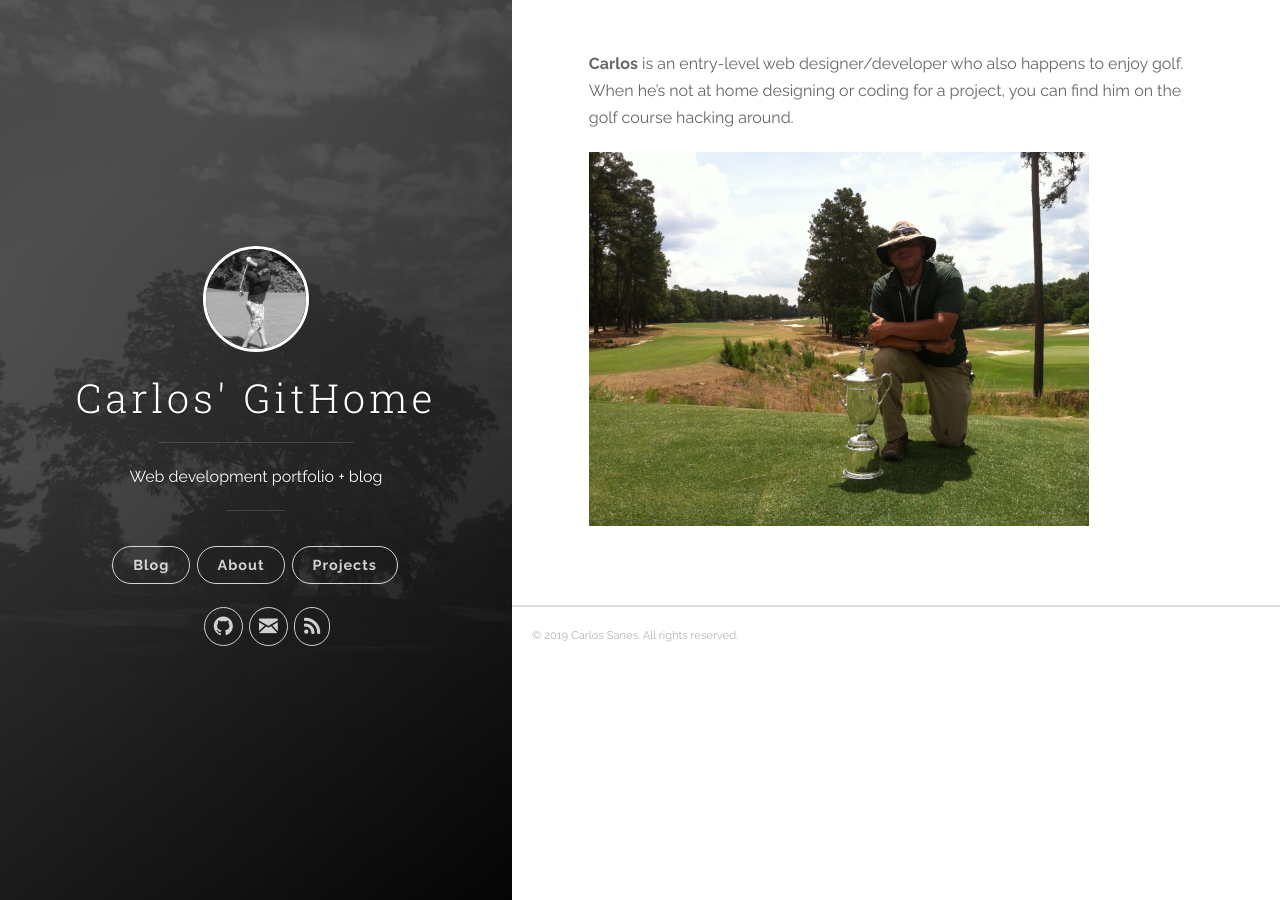
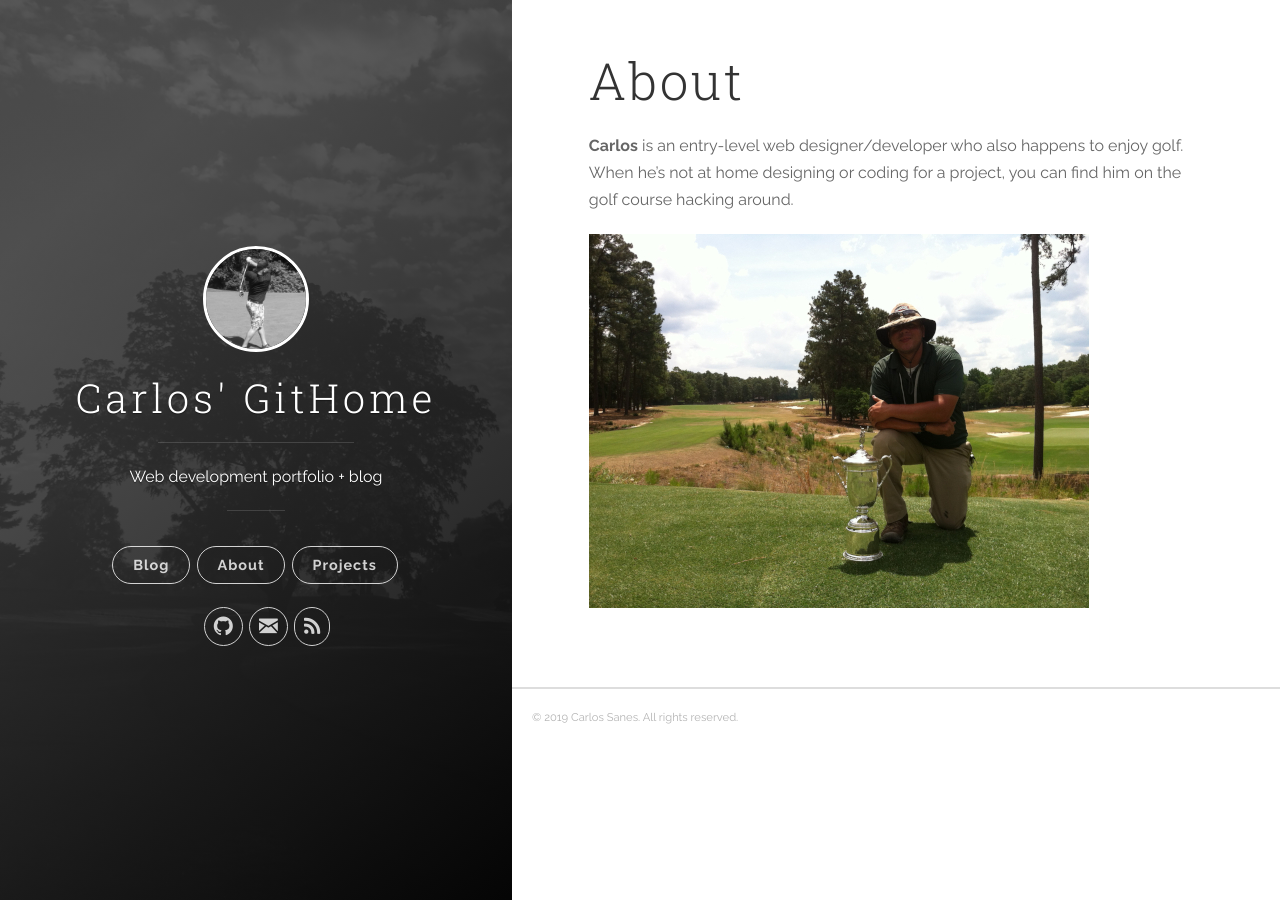
Before and after one commit to csanes/csanes.github.io, a Jekyll site: the page built from about.md, in a window 1280 px wide. Built offline with Jekyll 4.4.1, drawn with Linux system fonts in a browser that asks for light colours.

Commit message:
About H1 tag added.

```diff
--- a/about.md
+++ b/about.md
@@ -3,6 +3,7 @@ layout: default
 title: About
 permalink: /about/
 ---
+# About
 
 **Carlos** is an entry-level web designer/developer who also happens to enjoy golf. When he's not at home designing or coding for a project, you can find him on the golf course hacking around.
 
```
